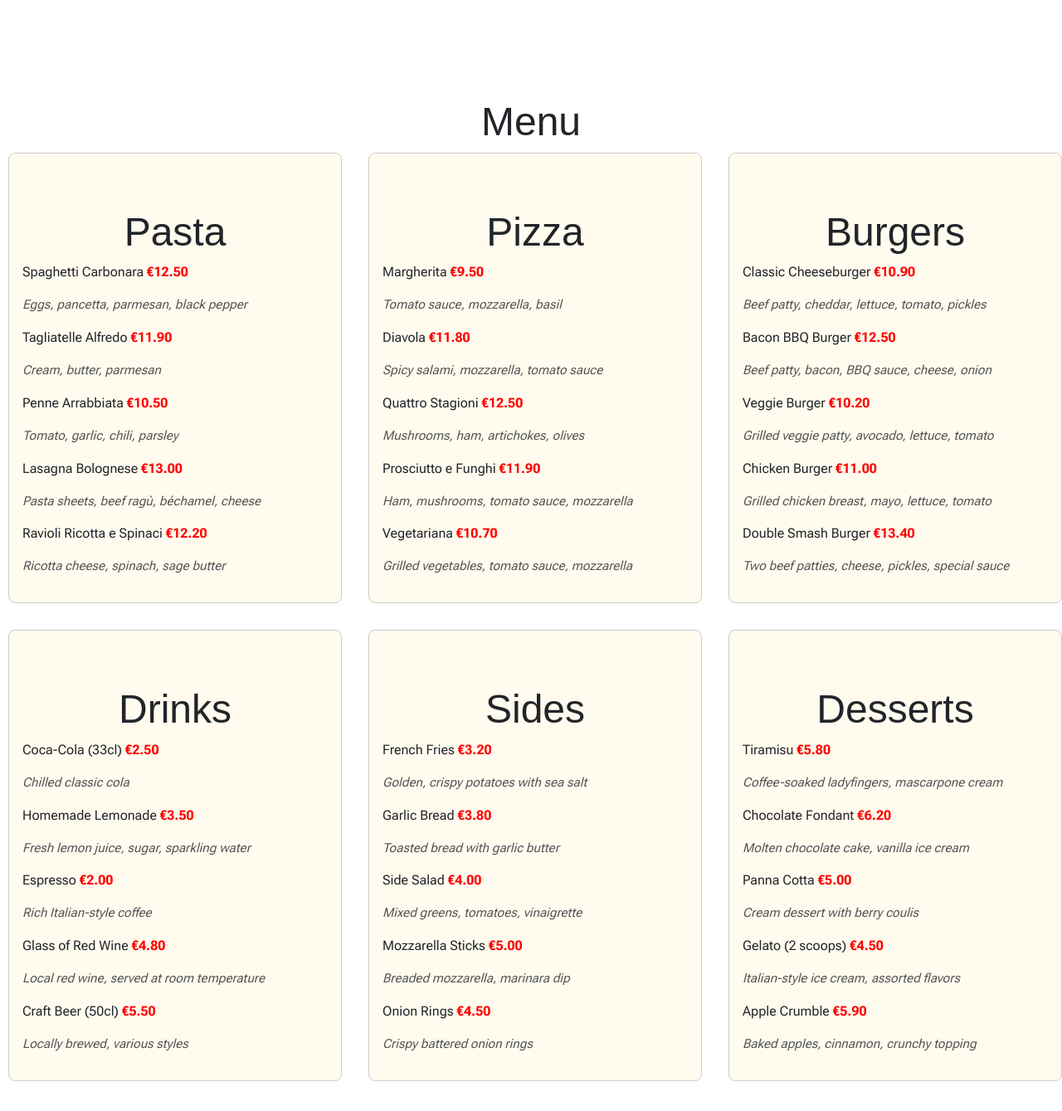
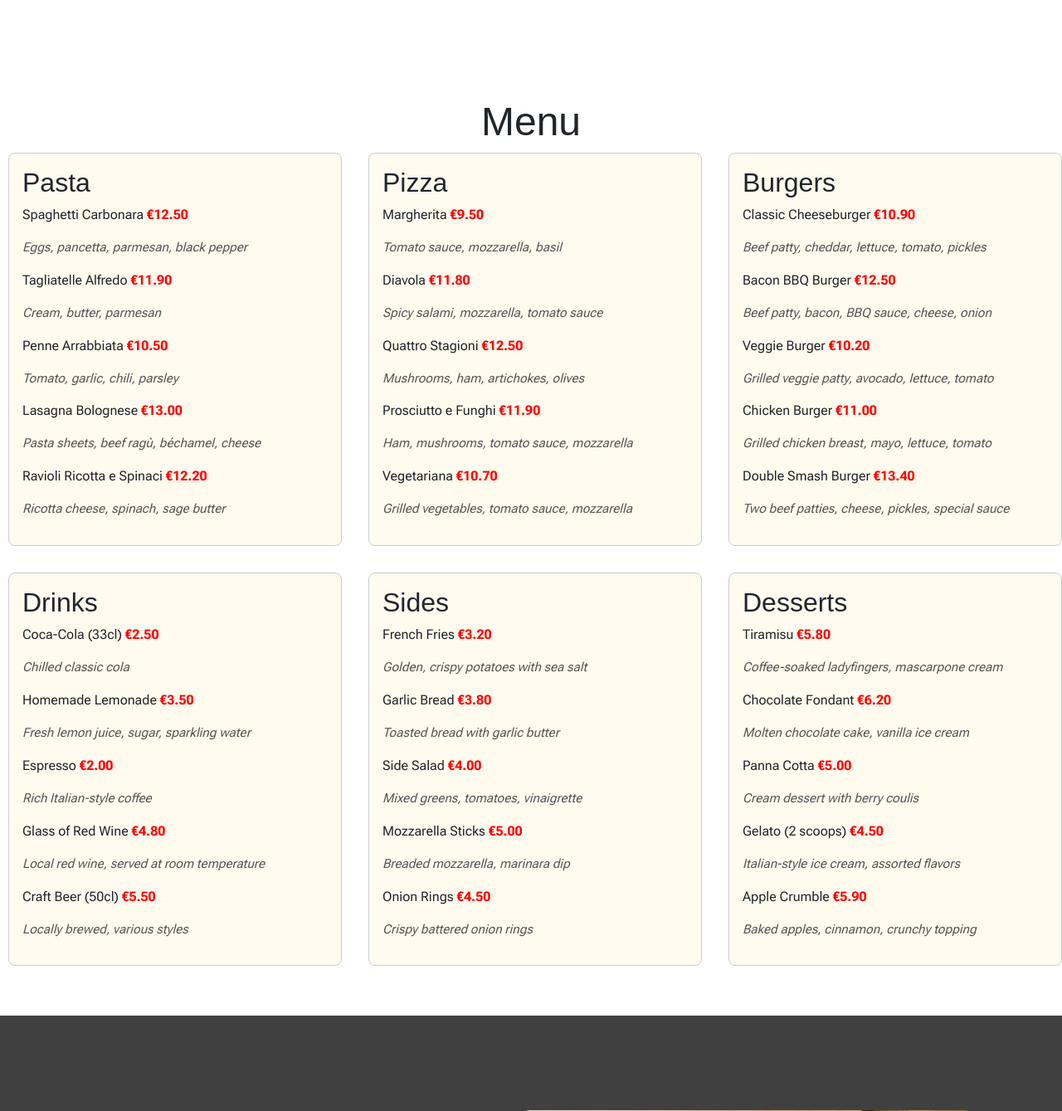
Before and after one commit to Blommis/kalles_restaurant, a Django app: page / in a window 1280 px wide. Shown: the part 802-2141 px from the top of the page at 83% size. Run offline with Django 4.2, Linux system fonts and the light colour scheme; some libraries are stand-ins or nearby versions; some web fonts are replaced.

Commit message:
changed h2 to h3 to improve method in lightgouse

```diff
--- a/booking/templates/booking/index.html
+++ b/booking/templates/booking/index.html
@@ -18,7 +18,7 @@
   <div class="menu-list">
     <ul class="menu-items">
   <li>
-    <h2>Pasta</h2>
+    <h3>Pasta</h3>
     <p>Spaghetti Carbonara <span class="price">€12.50</span></p>
     <p class="ingredients">Eggs, pancetta, parmesan, black pepper</p>
 
@@ -36,7 +36,7 @@
   </li>
 
   <li>
-    <h2>Pizza</h2>
+    <h3>Pizza</h3>
     <p>Margherita <span class="price">€9.50</span></p>
     <p class="ingredients">Tomato sauce, mozzarella, basil</p>
 
@@ -54,7 +54,7 @@
   </li>
 
   <li>
-    <h2>Burgers</h2>
+    <h3>Burgers</h3>
     <p>Classic Cheeseburger <span class="price">€10.90</span></p>
     <p class="ingredients">Beef patty, cheddar, lettuce, tomato, pickles</p>
 
@@ -72,7 +72,7 @@
   </li>
 
   <li>
-    <h2>Drinks</h2>
+    <h3>Drinks</h3>
     <p>Coca-Cola (33cl) <span class="price">€2.50</span></p>
     <p class="ingredients">Chilled classic cola</p>
 
@@ -90,7 +90,7 @@
   </li>
 
   <li>
-    <h2>Sides</h2>
+    <h3>Sides</h3>
     <p>French Fries <span class="price">€3.20</span></p>
     <p class="ingredients">Golden, crispy potatoes with sea salt</p>
 
@@ -108,7 +108,7 @@
   </li>
 
   <li>
-    <h2>Desserts</h2>
+    <h3>Desserts</h3>
     <p>Tiramisu <span class="price">€5.80</span></p>
     <p class="ingredients">Coffee-soaked ladyfingers, mascarpone cream</p>
 
--- a/static/css/style.css
+++ b/static/css/style.css
@@ -58,6 +58,10 @@ h1, h2, h3{
   text-align: center;
   color: white;
 }
+#headerindex h1 {
+  font-size: 2.5rem;
+}
+
 .headingheader {
   font-size: 2.5rem;
 }
@@ -93,8 +97,10 @@ h1, h2, h3{
   border-radius: 8px;
   background-color: #fffbee;
 }
-.menu-items li h2 {
+.menu-items li h3 {
   text-align: left;
+  margin-left: 0;
+  font-size: 2rem;
 }
 
 .price {
```
Also changed, not shown: 1 other file.
